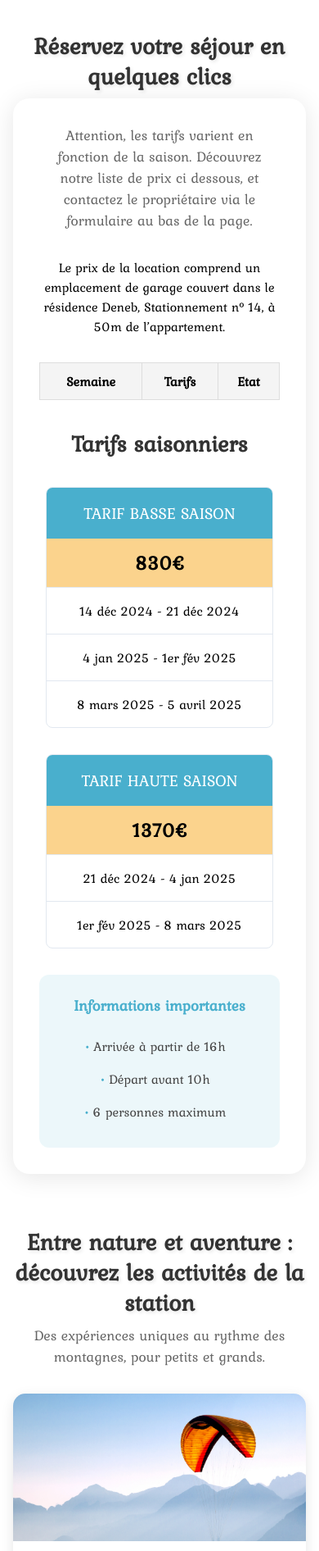
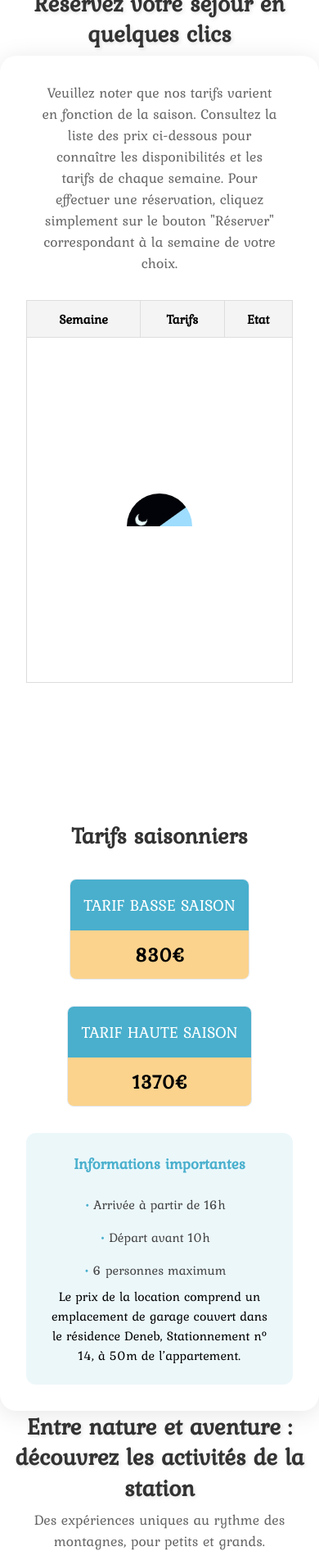
Before and after one commit to amstram-creation/risoul1850-vandommele.com, a PHP site: page / in a window 390 px wide. Shown: the part 3681-5573 px from the top of the page at 82% size. Run offline with PHP 8.4, Linux system fonts and the light colour scheme; lists and menus that the app fills with data are empty; some web fonts are replaced.

Commit message:
enhance calendar and pricing section layout with responsive design improvements

```diff
--- a/assets/risoul.css
+++ b/assets/risoul.css
@@ -12,8 +12,22 @@
     font-family: 'Kurale', serif;
 }
 
-iframe{
+iframe {
     width: 100vw;
+}
+
+#calendar-container {
+    background: white;
+    border-radius: 12px;
+    margin: 2rem 0;
+    min-height: 600px;
+}
+
+#calendar-container td>div {
+    height: 25rem;
+    display: flex;
+    justify-content: center;
+    align-items: center;
 }
 
 #calendar-container table {
@@ -54,6 +68,80 @@
     color: white;
 }
 
-#calendar-container td.booked{
+#calendar-container td.booked {
     background-color: lightcoral;
 }
+
+.pricing-section {
+    display: flex;
+    flex-wrap: wrap;
+    justify-content: center;
+    gap: 2rem;
+    margin-bottom:2rem;
+}
+
+.pricing-section article.season {
+    border: 1px solid #e2e8f0;
+    border-radius: 0.5rem;
+    overflow: hidden;
+    background: white;
+}
+
+.pricing-section article.season h3 {
+    background-color: rgb(73, 175, 205);
+    color: white;
+    padding: 1rem;
+    text-align: center;
+    font-size: 1.25rem;
+    font-weight: 500;
+}
+.pricing-section article.season .price {
+    background-color: #fbd38d;
+    padding: 0.75rem;
+    text-align: center;
+    font-size: 1.5rem;
+    font-weight: bold;
+}
+.periods {
+    display: flex;
+    flex-wrap: wrap;
+}
+
+.loader {
+    width: 80px;
+    height: 40px;
+    border-radius: 100px 100px 0 0;
+    position: relative;
+    overflow: hidden;
+}
+
+.loader:before {
+    content: "";
+    position: absolute;
+    inset: 0 0 -100%;
+    background:
+        radial-gradient(farthest-side, #ffd738 80%, #0000) left 70% top 20%/15px 15px,
+        radial-gradient(farthest-side, #020308 92%, #0000) left 65% bottom 19%/12px 12px,
+        radial-gradient(farthest-side, #ecfefe 92%, #0000) left 70% bottom 20%/15px 15px,
+        linear-gradient(#9eddfe 50%, #020308 0);
+    background-repeat: no-repeat;
+    animation: l5 2s infinite;
+}
+
+@keyframes l5 {
+
+    0%,
+    20% {
+        transform: rotate(0)
+    }
+
+    40%,
+    60% {
+        transform: rotate(.5turn)
+    }
+
+    80%,
+    100% {
+        transform: rotate(1turn)
+    }
+}
--- a/css/style.css
+++ b/css/style.css
@@ -726,14 +726,7 @@
     margin-bottom: 2rem;
 }
 
-.calendar-container {
-    background: white;
-    border-radius: 12px;
-    margin: 2rem 0;
-    position: relative;
-    z-index: 2000;
-    min-height: 600px;
-}
+
 
 #my-cal-inline {
     width: 100%;
@@ -760,37 +753,29 @@
 }
 
 
-
 .reservation-info {
-    display: flex;
-    justify-content: space-between;
-    gap: 2rem;
-    margin-top: 2rem;
     padding: 1.5rem;
     background: rgba(73, 175, 205, 0.1);
     border-radius: 12px;
 }
 
-.info-box {
-    flex: 1;
-}
 
-.info-box h3 {
+.reservation-info h3 {
     color: rgba(73, 175, 205, 1);
     margin-bottom: 1rem;
 }
 
-.info-box ul {
-    list-style: none;
+.reservation-info ul {
+    list-style-type: none;
     padding: 0;
 }
 
-.info-box li {
+.reservation-info li {
     padding: 0.5rem 0;
     color: #444;
 }
 
-.info-box li::before {
+.reservation-info li::before {
     content: "•";
     color: rgba(73, 175, 205, 1);
     font-weight: bold;
@@ -840,11 +825,7 @@
     }
 }
 
-.pricing-section {
-    max-width: 600px;
-    margin: 2rem auto;
-    padding: 0 1rem;
-}
+
 
 .pricing-title {
     text-align: center;
@@ -853,45 +834,8 @@
     margin-bottom: 2rem;
 }
 
-.pricing-card {
-    width: 100%;
-    border: 1px solid #e2e8f0;
-    border-radius: 0.5rem;
-    overflow: hidden;
-    margin-bottom: 2rem;
-    background: white;
-}
 
-.card-header {
-    background-color: rgb(73, 175, 205);
-    color: white;
-    padding: 1rem;
-    text-align: center;
-    font-size: 1.25rem;
-    font-weight: 500;
-}
 
-.price {
-    background-color: #fbd38d;
-    padding: 0.75rem;
-    text-align: center;
-    font-size: 1.5rem;
-    font-weight: bold;
-}
-
-.periods {
-    border-top: 1px solid #e2e8f0;
-}
-
-.period {
-    padding: 1rem;
-    text-align: center;
-    border-bottom: 1px solid #e2e8f0;
-}
-
-.period:last-child {
-    border-bottom: none;
-}
 
 /* Responsive Design */
 @media (max-width: 640px) {
@@ -909,11 +853,6 @@
 /*=======================================================*/
 /* Activités */
 /*====================================================*/
-
-/* Section Activités - Mobile First */
-.main-section {
-    padding: 2rem 1rem;
-}
 
 .section-title {
     font-size: 1.8em;
--- a/index.html
+++ b/index.html
@@ -131,7 +131,8 @@
                 </div>
 
                 <div class="image-container">
-                    <img src="./assets/images/section_gallerie/hiver.jpg" alt="Vue de la Résidence Pégase" class="main-image">
+                    <img src="./assets/images/section_gallerie/hiver.jpg" alt="Vue de la Résidence Pégase"
+                        class="main-image">
                 </div>
 
                 <a href="#reservation" class="cta-button">Réserver maintenant</a>
@@ -151,19 +152,23 @@
                         <img src="./assets/images/plan/floor_1.webp" usemap="#image-map-ground" class="plan-image"
                             alt="Plan du premier étage">
                         <map name="image-map-ground">
-                            <area target="" alt="salon" title="salon" data-img-src="./assets/images/plan/floor_1_salon.webp"
-                                coords="661,41,1132,267" shape="rect" class="zone">
-                            <area target="" alt="balcon" title="balcon" data-img-src="./assets/images/plan/floor_1_balcon.webp"
-                                coords="-1,2,576,681" shape="rect">
+                            <area target="" alt="salon" title="salon"
+                                data-img-src="./assets/images/plan/floor_1_salon.webp" coords="661,41,1132,267"
+                                shape="rect" class="zone">
+                            <area target="" alt="balcon" title="balcon"
+                                data-img-src="./assets/images/plan/floor_1_balcon.webp" coords="-1,2,576,681"
+                                shape="rect">
                             <area target="" alt="tv" title="tv" data-img-src="./assets/images/plan/floor_1_tv.webp"
                                 coords="188,1266,833,1459" shape="rect">
                             <area target="" alt="salle de bain" title="salle de bain"
                                 data-img-src="./assets/images/plan/floor_1_bathroom.webp" coords="1713,709,2292,1193"
                                 shape="rect">
-                            <area target="" alt="lit 1" title="lit 1" data-img-src="./assets/images/plan/floor_1_lit_1.webp"
-                                coords="1463,33,1961,654" shape="rect">
-                            <area target="" alt="cuisine" title="cuisine" data-img-src="./assets/images/plan/floor_1_cuisine.webp"
-                                coords="1284,654,1453,1152" shape="rect">
+                            <area target="" alt="lit 1" title="lit 1"
+                                data-img-src="./assets/images/plan/floor_1_lit_1.webp" coords="1463,33,1961,654"
+                                shape="rect">
+                            <area target="" alt="cuisine" title="cuisine"
+                                data-img-src="./assets/images/plan/floor_1_cuisine.webp" coords="1284,654,1453,1152"
+                                shape="rect">
                         </map>
                     </div>
                     <div class="plan-description">
@@ -178,10 +183,12 @@
                         <img src="./assets/images/plan/floor_ 2.webp" usemap="#image-map-level" class="plan-image"
                             alt="Plan du deuxième étage">
                         <map name="image-map-level">
-                            <area target="" alt="lit 2" title="lit 2" data-img-src="./assets/images/plan/floor_2_lit_2.webp"
-                                coords="42,67,563,304" shape="rect">
-                            <area target="" alt="lit 3" title="lit 3" data-img-src="./assets/images/plan/floor_2_lit_3.webp"
-                                coords="798,690,1319,964" shape="rect">
+                            <area target="" alt="lit 2" title="lit 2"
+                                data-img-src="./assets/images/plan/floor_2_lit_2.webp" coords="42,67,563,304"
+                                shape="rect">
+                            <area target="" alt="lit 3" title="lit 3"
+                                data-img-src="./assets/images/plan/floor_2_lit_3.webp" coords="798,690,1319,964"
+                                shape="rect">
                         </map>
                     </div>
                     <div class="plan-description">
@@ -214,18 +221,16 @@
             <h2 class="section-title">Réservez votre séjour en quelques clics</h2>
             <div class="reservation-container">
                 <header class="reservation-header">
-                    <p class="section-subtitle">Attention, les tarifs varient en fonction de la saison. Découvrez notre
-                        liste de prix ci dessous, et contactez le
-                        propriétaire via le formulaire au bas de la page.</p>
+                    <p class="section-subtitle">Veuillez noter que nos tarifs varient en fonction de la saison. Consultez la liste des prix ci-dessous pour connaître
+                    les disponibilités et les tarifs de chaque semaine. Pour effectuer une réservation, cliquez simplement sur le bouton
+                    "Réserver" correspondant à la semaine de votre choix.</p>
 
-                    <p>Le prix de la location comprend un emplacement de garage couvert dans le résidence Deneb,
-                        Stationnement n° 14, à 50m de
-                        l’appartement.</p>
+
                 </header>
 
 
                 <div id="calendar-container">
-                    <table border="1">
+                    <table>
                         <thead>
                             <tr>
                                 <th>Semaine</th>
@@ -234,58 +239,43 @@
                             </tr>
                         </thead>
                         <tbody>
+                            <tr>
+                                <td colspan="3">
+                                    <div>
+                                        <div class="loader"></div>
+                                    </div>
+                                </td>
+                            </tr>
                         </tbody>
                     </table>
                 </div>
 
-
-
+                <h2 class="pricing-title">Tarifs saisonniers</h2>
                 <div class="pricing-section">
-                    <h2 class="pricing-title">Tarifs saisonniers</h2>
 
                     <!-- Carte Basse Saison -->
-                    <div class="pricing-card">
-                        <div class="card-header">
-                            TARIF BASSE SAISON
-                        </div>
-                        <div class="price">
-                            830€
-                        </div>
-                        <div class="periods">
-                            <div class="period">14 déc 2024 - 21 déc 2024</div>
-                            <div class="period">4 jan 2025 - 1er fév 2025</div>
-                            <div class="period">8 mars 2025 - 5 avril 2025</div>
-                        </div>
-                    </div>
-
+                    <article class="season">
+                        <h3 class="card-header">TARIF BASSE SAISON</h3>
+                        <div class="price">830€</div>
+                    </article>
                     <!-- Carte Haute Saison -->
-                    <div class="pricing-card">
-                        <div class="card-header">
-                            TARIF HAUTE SAISON
-                        </div>
-                        <div class="price">
-                            1370€
-                        </div>
-                        <div class="periods">
-                            <div class="period">21 déc 2024 - 4 jan 2025</div>
-                            <div class="period">1er fév 2025 - 8 mars 2025</div>
-                        </div>
-                    </div>
-                </div>
-
-
-
-                <div class="reservation-info">
-                    <div class="info-box">
-                        <h3>Informations importantes</h3>
-                        <ul>
-                            <li>Arrivée à partir de 16h</li>
-                            <li>Départ avant 10h</li>
-                            <li>6 personnes maximum</li>
-                        </ul>
-                    </div>
+                    <article class="season">
+                        <h3 class="card-header">TARIF HAUTE SAISON</h3>
+                        <div class="price">1370€</div>
+                    </article>
 
                 </div>
+                <article class="reservation-info">
+                    <h3>Informations importantes</h3>
+                    <ul>
+                        <li>Arrivée à partir de 16h</li>
+                        <li>Départ avant 10h</li>
+                        <li>6 personnes maximum</li>
+                    </ul>
+                    <p>Le prix de la location comprend un emplacement de garage couvert dans le résidence Deneb,
+                        Stationnement n° 14, à 50m de
+                        l’appartement.</p>
+                </article>
             </div>
         </section>
 
@@ -296,7 +286,8 @@
 
             <div class="activities-cards">
                 <article class="activity-card">
-                    <img src="./assets/images/section_activite/parapente.png" alt="Parapente en montagne" class="activity-img">
+                    <img src="./assets/images/section_activite/parapente.png" alt="Parapente en montagne"
+                        class="activity-img">
                     <div class="activity-content">
                         <h3>Parapente</h3>
                         <p>Découvrez la montagne vue du ciel et vivez une expérience inoubliable.</p>
@@ -304,7 +295,8 @@
                 </article>
 
                 <article class="activity-card">
-                    <img src="./assets/images/section_activite/randonnee.png" alt="Randonnée en montagne" class="activity-img">
+                    <img src="./assets/images/section_activite/randonnee.png" alt="Randonnée en montagne"
+                        class="activity-img">
                     <div class="activity-content">
                         <h3>Randonnée</h3>
                         <p>Explorez les plus beaux sentiers de montagne et profitez de vues époustouflantes.</p>
@@ -312,7 +304,8 @@
                 </article>
 
                 <article class="activity-card">
-                    <img src="./assets/images/section_activite/tyrolienne.png" alt="Tyrolienne en forêt" class="activity-img">
+                    <img src="./assets/images/section_activite/tyrolienne.png" alt="Tyrolienne en forêt"
+                        class="activity-img">
                     <div class="activity-content">
                         <h3>Tyrolienne</h3>
                         <p>Sensations garanties sur nos parcours sécurisés au cœur de la nature.</p>
```
